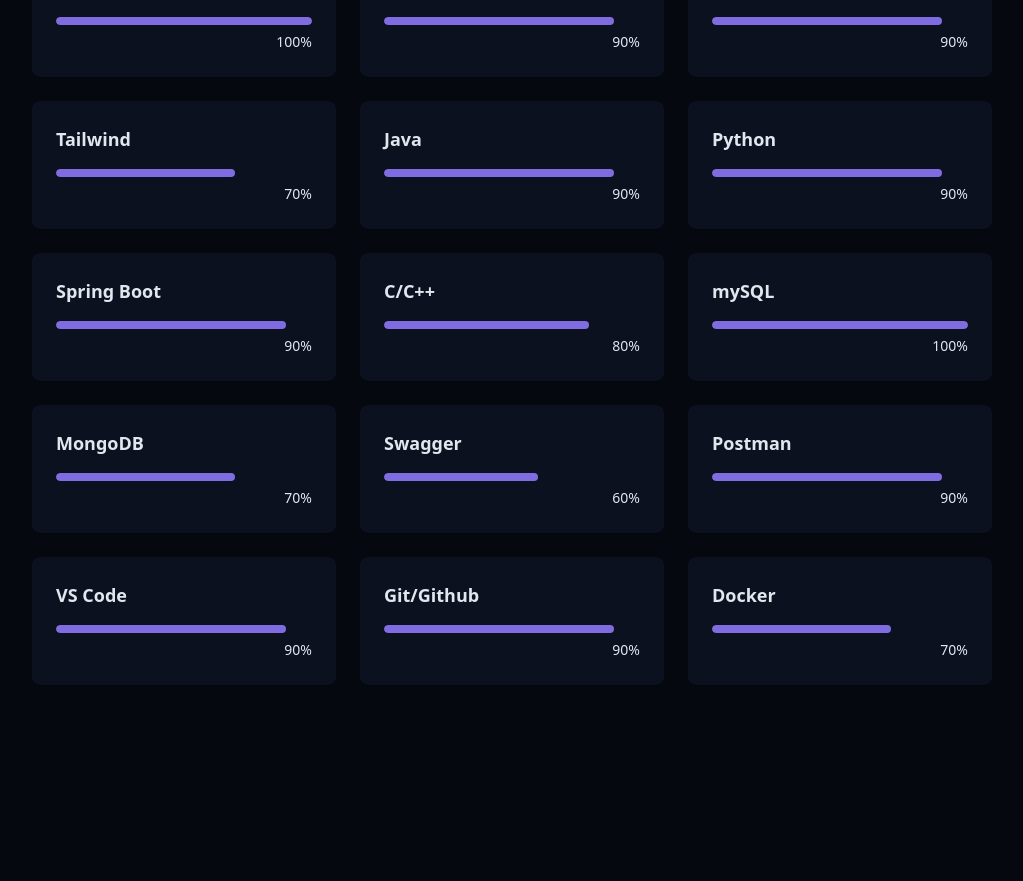
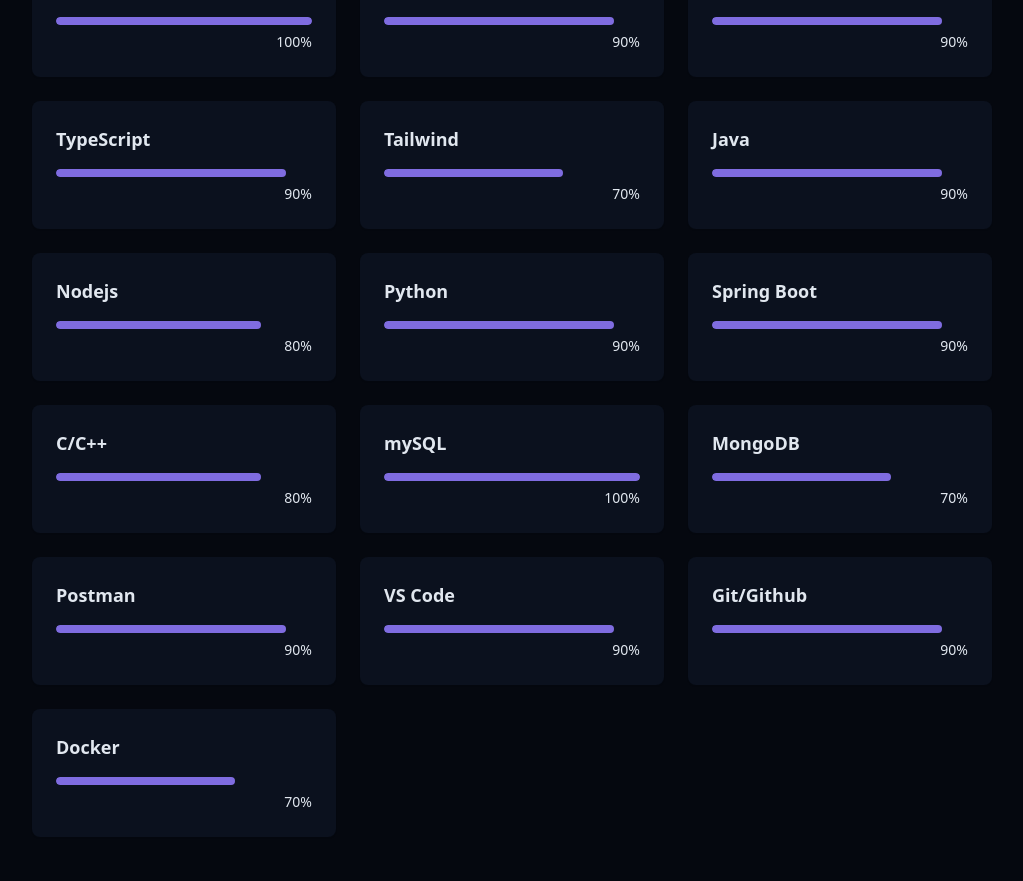
Before and after one commit to Ryshab/My-Portfolio-site, a React (Vite) app in the folder Portfolio site/: page / in a window 1280 px wide. Shown: the part 1829-2710 px from the top of the page, without its empty margins (128-1151 px from the left). Built offline with nearby package versions, Linux system fonts and the light colour scheme.

Commit message:
Upgrading resume

```diff
--- a/Portfolio site/src/components/SkillsSection.jsx
+++ b/Portfolio site/src/components/SkillsSection.jsx
@@ -7,10 +7,12 @@
     { name: "HTML/CSS", level: 100, category: "frontend" },
     { name: "React", level: 90, category: "frontend" },
     { name: "JavaScript", level: 90, category: "frontend" },
+    { name: "TypeScript", level: 90, category: "frontend" },
     { name: "Tailwind", level: 70, category: "frontend" },
 
     // backend
     { name: "Java", level: 90, category: "backend" },
+    { name: "Nodejs", level: 80, category: "backend" },
     { name: "Python", level: 90, category: "backend" },
     { name: "Spring Boot", level: 90, category: "backend" },
     { name: "C/C++", level: 80, category: "backend" },
@@ -18,7 +20,7 @@
     { name: "MongoDB", level: 70, category: "backend" },
 
     // tools
-    { name: "Swagger", level: 60, category: "tools" },
+    // { name: "Swagger", level: 60, category: "tools" },
     { name: "Postman", level: 90, category: "tools" },
     { name: "VS Code", level: 90, category: "tools" },
     { name: "Git/Github", level: 90, category: "tools" },
```
Also changed, not shown: Portfolio site/public/laptop.jpg (deleted), 1 other file (tests, documents, lock files or other folders).
